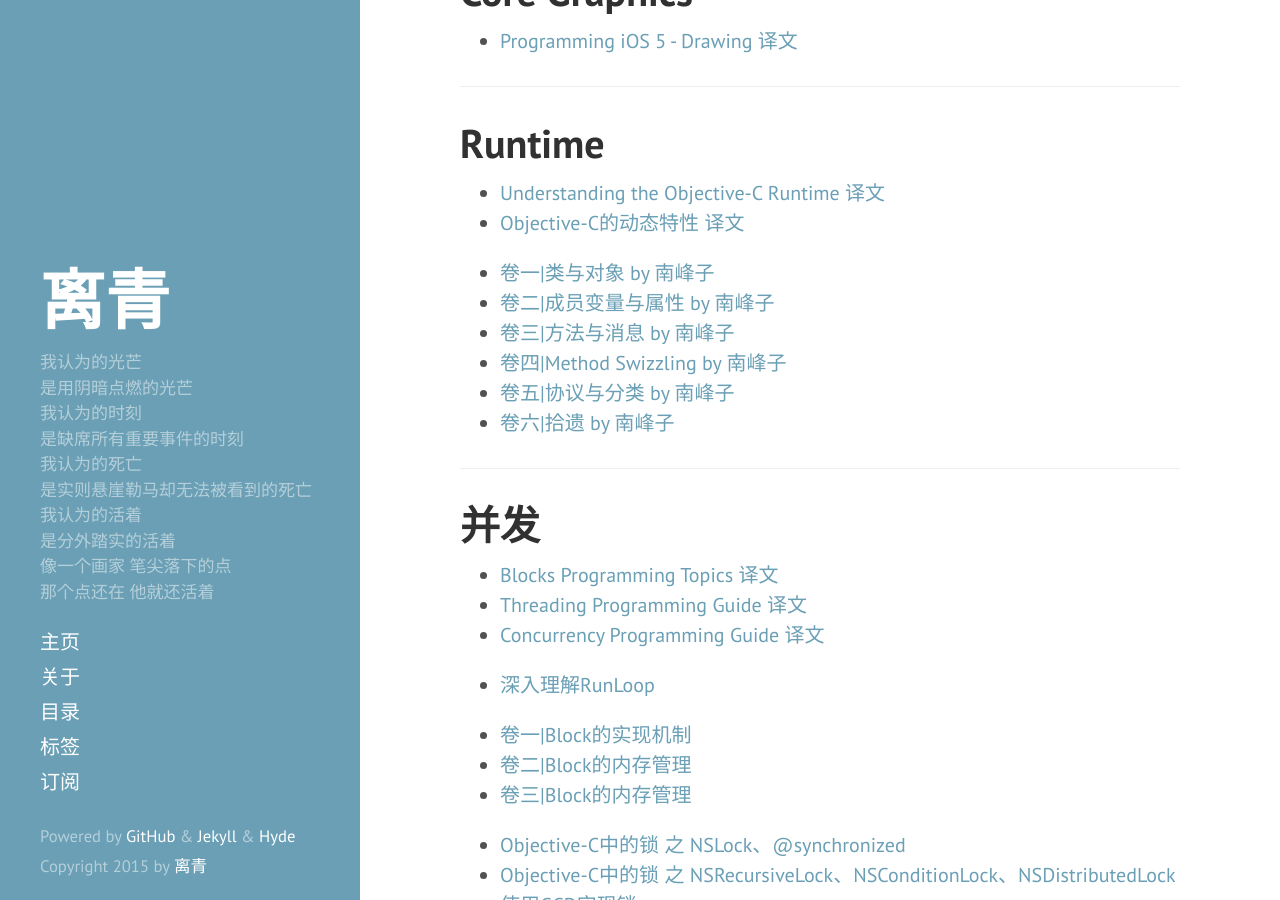
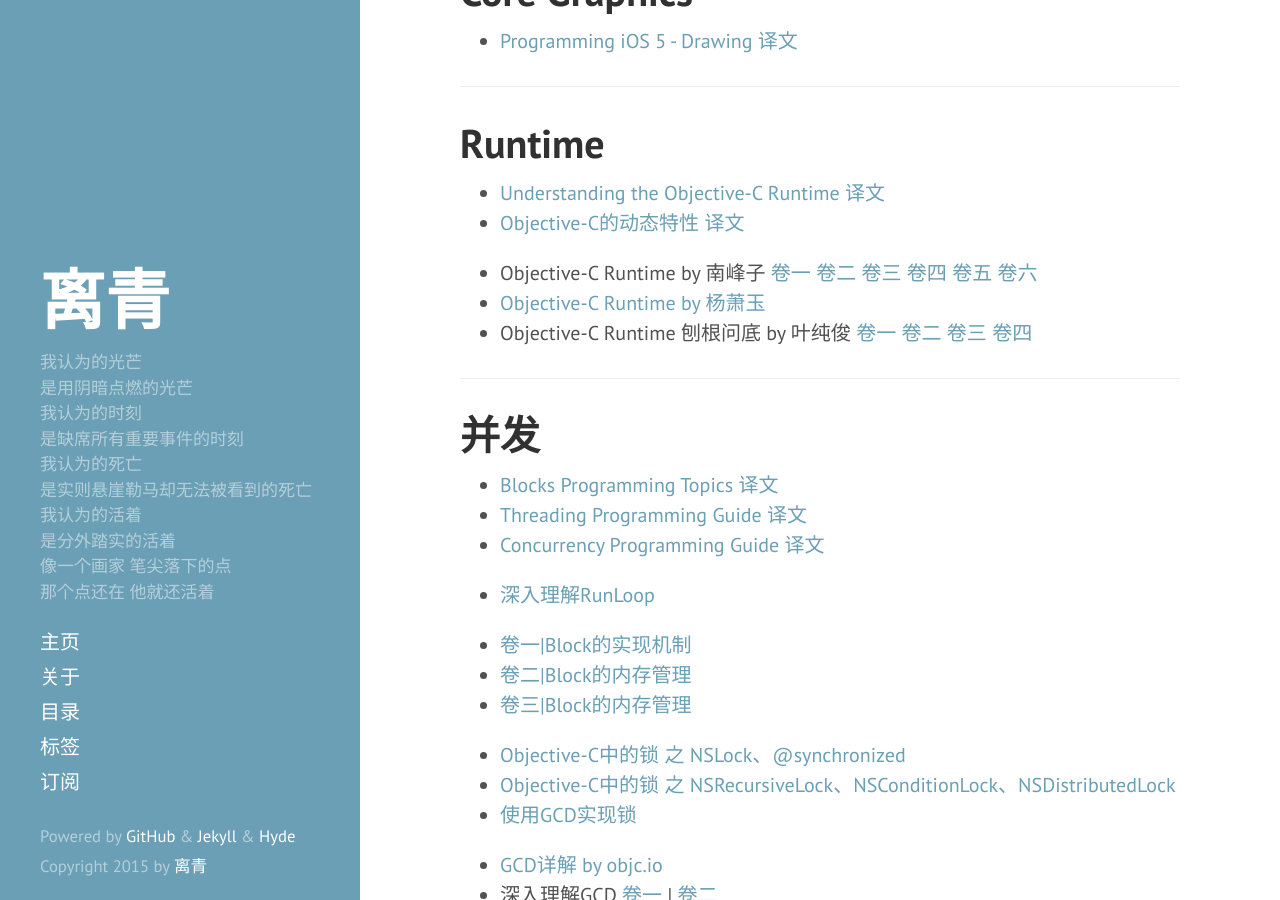
Before and after one commit to li-qing/li-qing.github.io, a Jekyll site: the page built from _posts/2015-06-10-digest.md, in a window 1280 px wide and 900 px high, scrolled down 2124 px. Built offline with Jekyll 4.4.1, drawn with Linux system fonts in a browser that asks for light colours.

Commit message:
add runtime digest

```diff
--- a/_posts/2015-06-10-digest.md
+++ b/_posts/2015-06-10-digest.md
@@ -80,12 +80,10 @@ tags: Digest
 - [Understanding the Objective-C Runtime 译文](http://blog.cocoabit.com/2014-10-06-yi-li-jie-objctive-c-runtime/)
 - [Objective-C的动态特性 译文](http://limboy.me/ios/2013/08/03/dynamic-tips-and-tricks-with-objective-c.html)
 
-- [卷一\|类与对象 by 南峰子](http://southpeak.github.io/blog/2014/10/25/objective-c-runtime-yun-xing-shi-zhi-lei-yu-dui-xiang/)
-- [卷二\|成员变量与属性 by 南峰子](http://southpeak.github.io/blog/2014/10/30/objective-c-runtime-yun-xing-shi-zhi-er-:cheng-yuan-bian-liang-yu-shu-xing/)
-- [卷三\|方法与消息 by 南峰子](http://southpeak.github.io/blog/2014/11/03/objective-c-runtime-yun-xing-shi-zhi-san-:fang-fa-yu-xiao-xi-zhuan-fa/)
-- [卷四\|Method Swizzling by 南峰子](http://southpeak.github.io/blog/2014/11/06/objective-c-runtime-yun-xing-shi-zhi-si-:method-swizzling/)
-- [卷五\|协议与分类 by 南峰子](http://southpeak.github.io/blog/2014/11/08/objective-c-runtime-yun-xing-shi-zhi-wu-:xie-yi-yu-fen-lei/)
-- [卷六\|拾遗 by 南峰子](http://southpeak.github.io/blog/2014/11/09/objective-c-runtime-yun-xing-shi-zhi-liu-:shi-yi/)
+- Objective-C Runtime by 南峰子 [卷一](http://southpeak.github.io/blog/2014/10/25/objective-c-runtime-yun-xing-shi-zhi-lei-yu-dui-xiang/) [卷二](http://southpeak.github.io/blog/2014/10/30/objective-c-runtime-yun-xing-shi-zhi-er-:cheng-yuan-bian-liang-yu-shu-xing/) [卷三](http://southpeak.github.io/blog/2014/11/03/objective-c-runtime-yun-xing-shi-zhi-san-:fang-fa-yu-xiao-xi-zhuan-fa/) [卷四](http://southpeak.github.io/blog/2014/11/06/objective-c-runtime-yun-xing-shi-zhi-si-:method-swizzling/) [卷五](http://southpeak.github.io/blog/2014/11/08/objective-c-runtime-yun-xing-shi-zhi-wu-:xie-yi-yu-fen-lei/) [卷六](http://southpeak.github.io/blog/2014/11/09/objective-c-runtime-yun-xing-shi-zhi-liu-:shi-yi/)
+- [Objective-C Runtime by 杨萧玉](http://yulingtianxia.com/blog/2014/11/05/objective-c-runtime/)
+- Objective-C Runtime 刨根问底 by 叶纯俊 [卷一](http://chun.tips/blog/2014/11/05/bao-gen-wen-di-objective%5Bnil%5Dc-runtime(1)%5Bnil%5D-self-and-super/) [卷二](http://chun.tips/blog/2014/11/05/bao-gen-wen-di-objective%5Bnil%5Dc-runtime-(2)%5Bnil%5D-object-and-class-and-meta-class/) [卷三](http://chun.tips/blog/2014/11/06/bao-gen-wen-di-objective%5Bnil%5Dc-runtime(3)%5Bnil%5D-xiao-xi-he-category/) [卷四](http://chun.tips/blog/2014/11/08/bao-gen-wen-di-objective%5Bnil%5Dc-runtime(4)%5Bnil%5D-cheng-yuan-bian-liang-yu-shu-xing/)
+
 
 - - -
 
```
